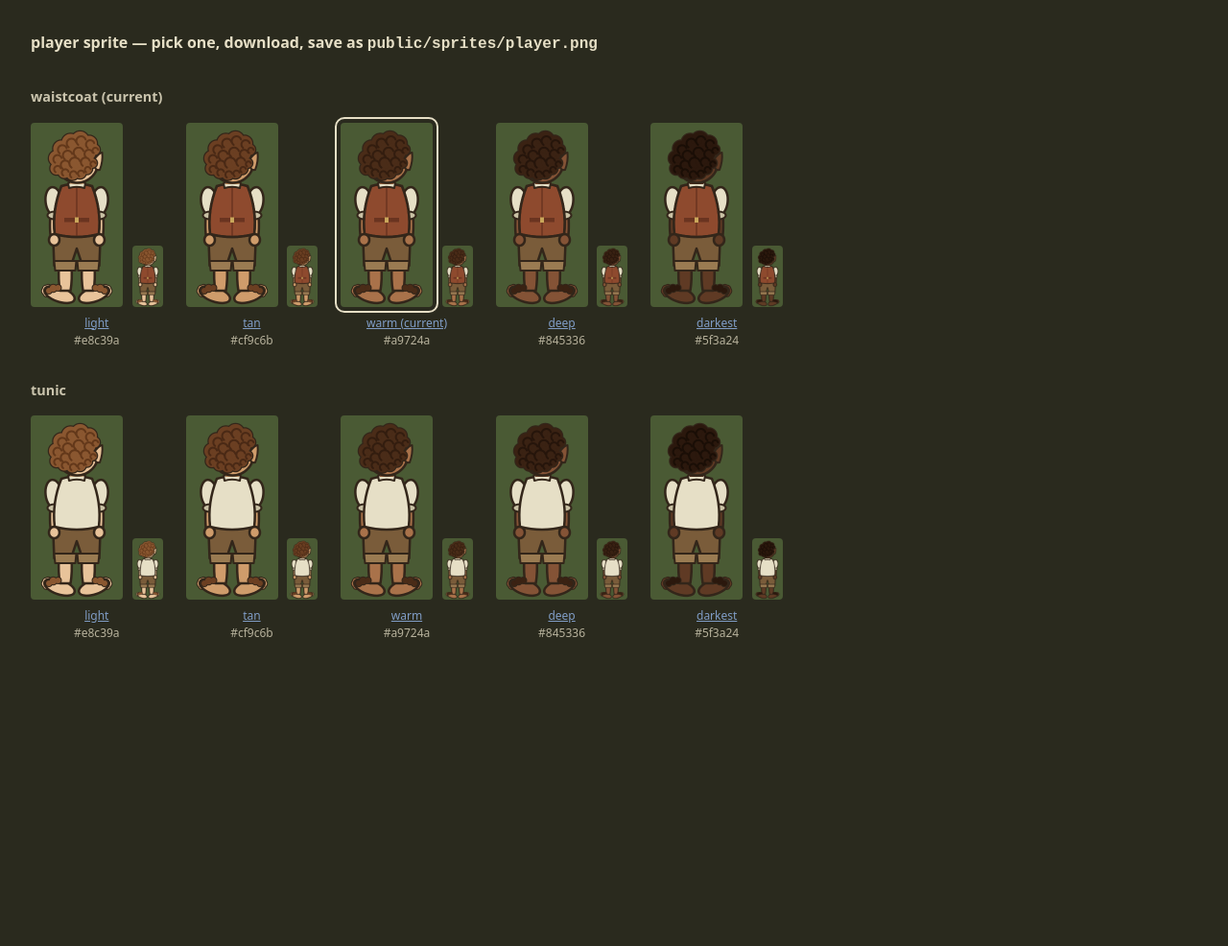
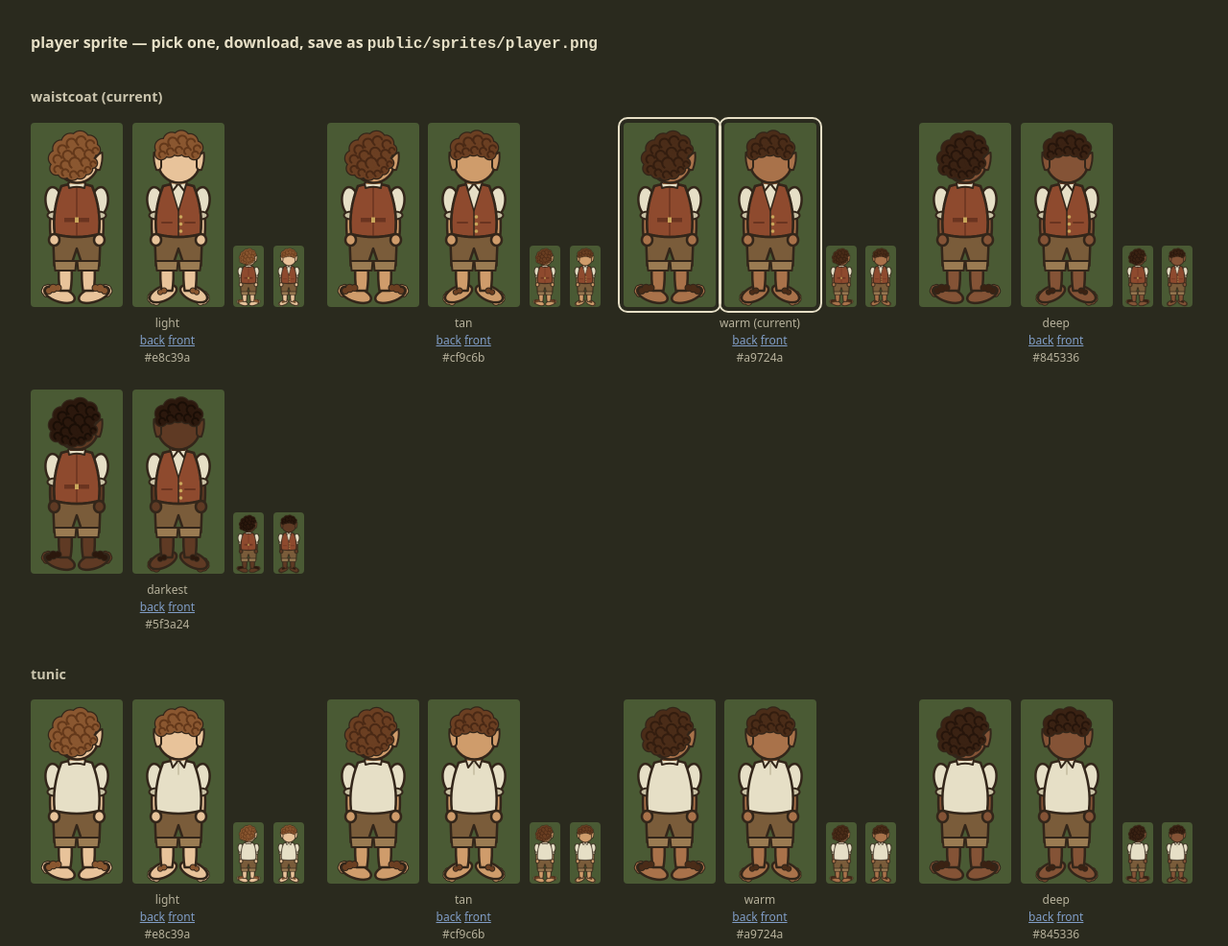
Before and after one commit to mileszs/tombombachill, a website: page tools/player-sprite.html in a window 1280 px wide. Shown: the top 986 px of the page at 96% size. Before the commit the page ends 800 px from the top, so only its background shows below. Drawn offline with Linux system fonts and the light colour scheme.

Commit message:
feat(player): a front view, for walking towards you
He faces the camera while walking down the screen and turns his back
walking up; sideways travel keeps whichever view he had, so letting go of
a diagonal doesn't spin him round. The front is optional: without it he
keeps his back to you.

The front keeps the spec's blank face under a curly fringe, shows both ear
points and the waistcoat's open V, and turns the feet well out, because a
foot pointing at the camera foreshortens into a lump.

Also records why the screenshot harness must run on an arm64 Node.

Co-Authored-By: Claude Opus 5.5 (1M context) <noreply@anthropic.com>

```diff
--- a/tools/player-sprite.html
+++ b/tools/player-sprite.html
@@ -2,16 +2,18 @@
 <meta charset="utf-8" />
 <title>player sprite</title>
 <!--
-  Generates public/sprites/player.png.
+  Generates public/sprites/player.png (the back view) and
+  public/sprites/player-front.png (the front view).
 
   Open this file in a browser. No build step, no dependencies, nothing to
   remember — that is the whole point of it being a single HTML file. Pick an
-  outfit and a tone, click its download link, and drop the file into
+  outfit and a tone, click both of its download links, and drop the files into
   public/sprites/.
 
   The sprite is a placeholder standing in for real art: a small barefoot
-  halfling seen from behind. No facial features are ever drawn, so there is no
-  face to read at any zoom.
+  halfling, seen from behind as he walks away and from the front as he walks
+  towards you. No facial features are ever drawn, front or back, so there is
+  no face to read at any zoom.
 
   He is about 65 px tall in the game — one sixth of this canvas — so anything
   narrower than ~6 px here is gone on screen. The halfling has to read from the
@@ -86,7 +88,14 @@
   /** Which one ships. */
   const CURRENT = { outfit: 'waistcoat', tone: 'warm' }
 
-  function drawPlayer(ctx, tone, outfit) {
+  /** Each view, and the file it is saved as in public/sprites/. */
+  const VIEWS = [
+    { id: 'back', file: 'player.png' },
+    { id: 'front', file: 'player-front.png' },
+  ]
+
+  function drawPlayer(ctx, tone, outfit, view = 'back') {
+    const front = view === 'front'
     const INK = '#33261a'
     const SKIN = tone.skin, SKIN_S = tone.shade
     const HAIR = tone.hair, HAIR_S = tone.hairDark
@@ -126,19 +135,28 @@
     // ---------- feet: big, bare, splayed ----------
     // From behind and above, splayed feet show their length sideways, which is
     // the only way their size can read in a rear view. Toes point out and away.
+    // From the front they point out and towards you, and all five toes show
+    // along the front edge. Turned well out: a foot pointing at the camera
+    // foreshortens into a lump, and it is the sideways length that reads as big.
     //
     // A smooth outlined oval reads as a shoe. What says *bare* is the bumpy
     // edge at the tip, so toes are drawn first and the foot laid over them:
-    // each toe pokes out past the outline as its own bump.
-    const FOOT = { cx: 60, cy: 358, rx: 33, ry: 15, rot: 0.33 }
+    // each toe pokes out past the outline as its own bump. The tip is at
+    // parametric angle π; negative offsets run towards the inside of the foot,
+    // which is where the big toe goes.
+    const FOOT = front
+      ? { cx: 64, cy: 356, rx: 30, ry: 15, rot: -0.42 }
+      : { cx: 60, cy: 358, rx: 33, ry: 15, rot: 0.33 }
+    const TOES = front
+      ? [[-0.8, 7], [-0.4, 6], [0, 5.5], [0.38, 5], [0.72, 4.5]]
+      : [[-0.55, 6], [-0.2, 7], [0.18, 6.5], [0.52, 5.5]]
     /** A point on the left foot's rotated ellipse, at parametric angle t. */
     const onFoot = (t, grow = 0) => {
       const ex = (FOOT.rx + grow) * Math.cos(t), ey = (FOOT.ry + grow) * Math.sin(t)
       const c = Math.cos(FOOT.rot), sn = Math.sin(FOOT.rot)
       return [FOOT.cx + ex * c - ey * sn, FOOT.cy + ex * sn + ey * c]
     }
-    const toes = [[-0.55, 6], [-0.2, 7], [0.18, 6.5], [0.52, 5.5]]
-      .map(([dt, r]) => [...onFoot(Math.PI + dt, -2), r])
+    const toes = TOES.map(([dt, r]) => [...onFoot(Math.PI + dt, -2), r])
     for (const side of [1, -1]) {
       const flip = ([px, py, r]) => [side === 1 ? px : mirror(px), py, r]
       blobs(SKIN, toes.map(flip), 4)
@@ -160,11 +178,10 @@
     // the ankle, where it can be seen against the skin.
     for (const side of [1, -1]) {
       const at = (px) => (side === 1 ? px : mirror(px))
-      blobs(HAIR, [
-        [at(38), 350, 6],
-        [at(47), 345, 7.5],
-        [at(57), 344, 6],
-      ], 4)
+      const tufts = front
+        ? [[58, 353, 4.5], [66, 350, 5]]
+        : [[38, 350, 6], [47, 345, 7.5], [57, 344, 6]]
+      blobs(HAIR, tufts.map(([px, py, r]) => [at(px), py, r]), 4)
     }
 
     // ---------- breeches to just below the knee, rolled ----------
@@ -207,7 +224,28 @@
     }
     draw(BODY, body)
 
-    if (outfit.waistcoat) {
+    if (outfit.waistcoat && front) {
+      x.save()
+      x.beginPath(); body(); x.closePath(); x.clip()
+      // the shirt showing in the V of the open neck
+      draw(SHIRT, () => { x.moveTo(78, 124); x.lineTo(114, 124); x.lineTo(96, 184) }, 3)
+      // the front edge, closed below the V
+      x.strokeStyle = INK; x.lineWidth = 3
+      x.beginPath(); x.moveTo(96, 184); x.lineTo(96, 244); x.stroke()
+      // pocket welts
+      x.strokeStyle = outfit.waistcoatDark; x.lineWidth = 4
+      for (const [x0, x1] of [[62, 82], [110, 130]]) {
+        x.beginPath(); x.moveTo(x0, 208); x.lineTo(x1, 208); x.stroke()
+      }
+      // buttons
+      x.fillStyle = '#c9a65a'
+      for (const by of [196, 211, 226]) {
+        x.beginPath(); x.arc(101, by, 3.5, 0, Math.PI * 2); x.fill()
+      }
+      x.restore()
+      x.beginPath(); body(); x.closePath()
+      x.lineWidth = 5; x.strokeStyle = INK; x.stroke()
+    } else if (outfit.waistcoat) {
       x.save()
       x.beginPath(); body(); x.closePath(); x.clip()
       // the back seam
@@ -224,32 +262,55 @@
       x.lineWidth = 5; x.strokeStyle = INK; x.stroke()
     }
 
-    // ---------- shirt collar, showing above the body ----------
+    // ---------- shirt collar ----------
+    if (front) {
+      // two points, lying over the top of the V
+      for (const side of [1, -1]) {
+        const at = (px) => (side === 1 ? px : mirror(px))
+        draw(SHIRT, () => { x.moveTo(at(78), 122); x.lineTo(at(95), 128); x.lineTo(at(84), 142) }, 4)
+      }
+      if (!outfit.waistcoat) {
+        x.strokeStyle = SHIRT_S; x.lineWidth = 3.5
+        x.beginPath(); x.moveTo(96, 132); x.lineTo(96, 156); x.stroke()
+      }
+    } else {
+      // showing above the body
       draw(SHIRT, () => {
         x.moveTo(78, 126); x.quadraticCurveTo(96, 118, 114, 126)
         x.lineTo(112, 136); x.quadraticCurveTo(96, 131, 80, 136)
       }, 4)
+    }
 
     // ---------- neck ----------
     draw(SKIN_S, () => {
       x.moveTo(84, 106); x.lineTo(108, 106); x.lineTo(110, 128); x.lineTo(82, 128)
     }, 0)
 
-    // ---------- head, in three-quarter rear ----------
-    // Everything past the hair is cheek and jaw. No features are ever drawn.
+    // ---------- head ----------
+    // From behind, three-quarter rear: everything past the hair is cheek and
+    // jaw. From the front, the face below the fringe is left bare. No features
+    // are ever drawn.
     draw(SKIN, () => x.ellipse(97, 80, 44, 45, 0, 0, Math.PI * 2))
-    // the ear, with a slight point, tipped up and back
-    draw(SKIN, () => {
-      x.moveTo(134, 74)
-      x.quadraticCurveTo(144, 62, 149, 62)
-      x.quadraticCurveTo(151, 80, 144, 98)
-      x.quadraticCurveTo(136, 100, 134, 92)
+    // the ears, with a slight point, tipped up and back — one from behind,
+    // both from the front
+    const ear = (at) => draw(SKIN, () => {
+      x.moveTo(at(134), 74)
+      x.quadraticCurveTo(at(144), 62, at(149), 62)
+      x.quadraticCurveTo(at(151), 80, at(144), 98)
+      x.quadraticCurveTo(at(136), 100, at(134), 92)
     }, 4)
+    ear((px) => px)
+    if (front) ear((px) => mirror(px) + 2)
 
     // ---------- hair: a curly mop, built from curls ----------
-    // Covers the back and crown, stops short of the right cheek and the ear so
-    // the head still reads as turned a little.
-    const curls = [
+    // From behind it covers the back and crown, and stops short of the right
+    // cheek and the ear so the head still reads as turned a little. From the
+    // front it is the crown and a fringe, stopping above the ear tips so the
+    // points still show.
+    const curls = front ? [
+      [64, 50, 16], [82, 38, 17], [102, 34, 17], [120, 40, 16], [133, 52, 13],
+      [60, 64, 12], [77, 58, 13], [95, 55, 13], [113, 57, 13], [129, 64, 12],
+    ] : [
       [64, 54, 17], [83, 41, 18], [103, 36, 18], [122, 43, 16], [133, 56, 11],
       [54, 74, 16], [75, 66, 18], [98, 60, 19], [119, 63, 16],
       [70, 86, 17], [90, 82, 21], [112, 80, 17],
@@ -281,12 +342,21 @@
       const fig = document.createElement('figure')
       if (current) fig.className = 'current'
 
+      const pair = document.createElement('div')
+      pair.className = 'pair'
+      const cap = document.createElement('figcaption')
+      cap.append(tone.id + (current ? ' (current)' : ''), document.createElement('br'))
+
+      const larges = [], smalls = []
+      for (const view of VIEWS) {
         const canvas = document.createElement('canvas')
         canvas.width = W; canvas.height = H
         canvas.className = 'large'
         canvas.dataset.outfit = outfit.id
         canvas.dataset.tone = tone.id
-      drawPlayer(canvas.getContext('2d'), tone, outfit)
+        canvas.dataset.view = view.id
+        drawPlayer(canvas.getContext('2d'), tone, outfit, view.id)
+        larges.push(canvas)
 
         // The same sprite at the size it is actually seen. This is the one to judge.
         const small = document.createElement('canvas')
@@ -298,17 +368,16 @@
         const sctx = small.getContext('2d')
         sctx.imageSmoothingQuality = 'high'
         sctx.drawImage(canvas, 0, 0, small.width, small.height)
+        smalls.push(small)
 
-      const pair = document.createElement('div')
-      pair.className = 'pair'
-      pair.append(canvas, small)
-
-      const cap = document.createElement('figcaption')
         const link = document.createElement('a')
-      link.textContent = tone.id + (current ? ' (current)' : '')
-      link.download = 'player.png'
+        link.textContent = view.id
+        link.download = view.file
         link.href = canvas.toDataURL('image/png')
-      cap.append(link, document.createElement('br'), document.createTextNode(tone.skin))
+        cap.append(link, ' ')
+      }
+      pair.append(...larges, ...smalls)
+      cap.append(document.createElement('br'), tone.skin)
       fig.append(pair, cap)
       row.append(fig)
     }
```
Also changed, not shown: docs/DECISIONS.md (+18 -0 lines), src/scene/player.js (+57 -21 lines), public/sprites/README.md, public/sprites/player-front.png (added). Lines whose indentation alone changed are shown as unchanged.
